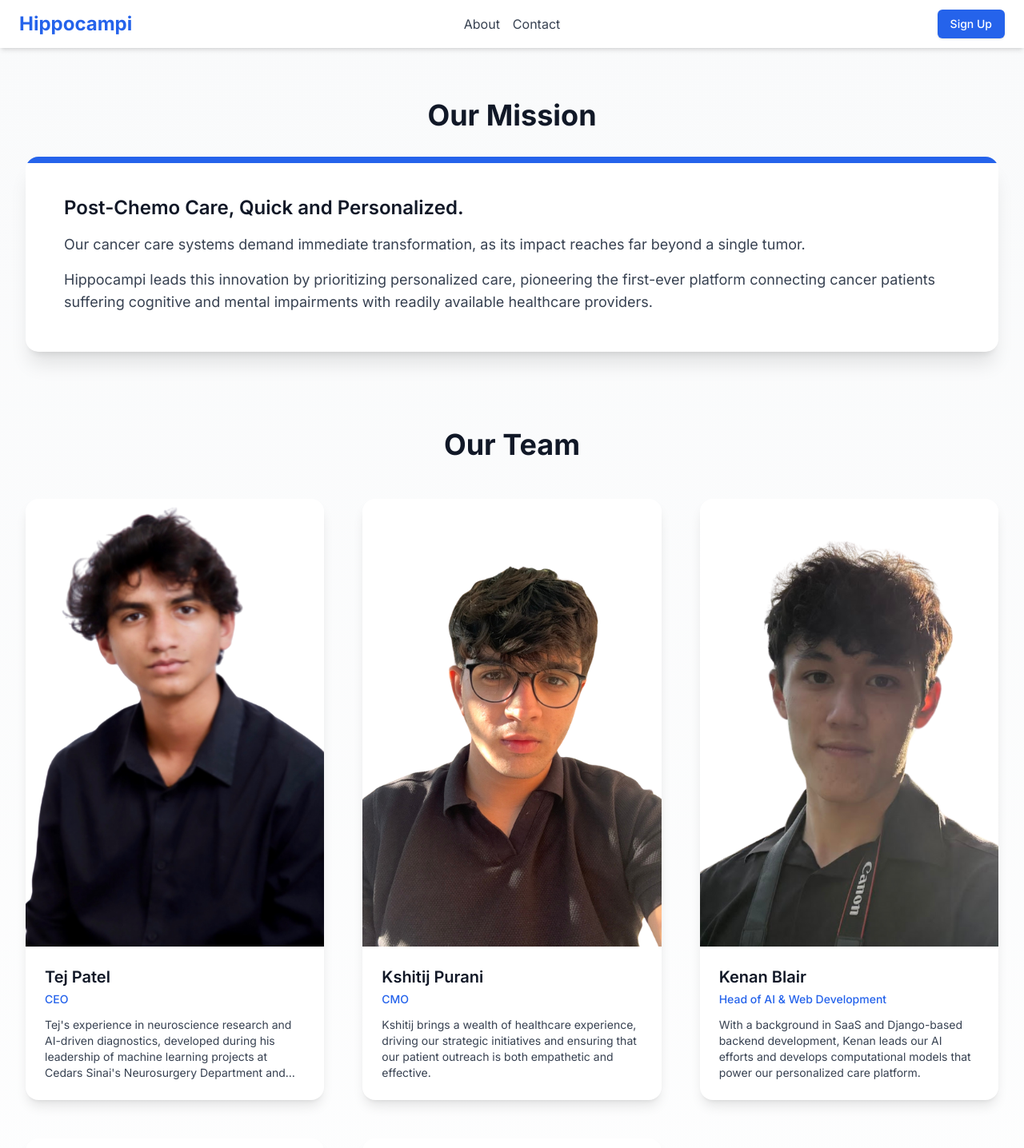
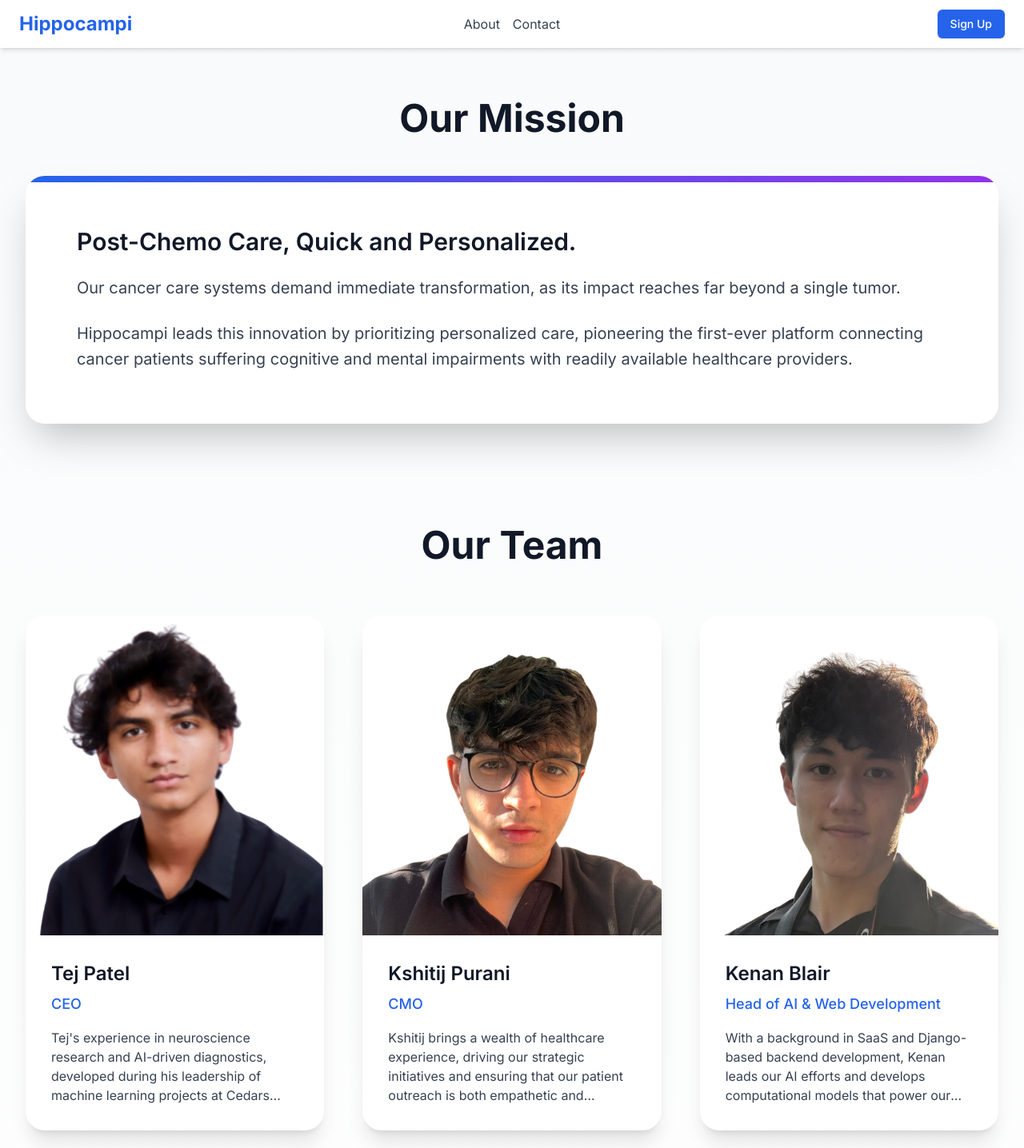
Before and after one commit to hippocampi-dev/hippocampi, a Next.js app: page /about in a window 1280 px wide. Shown: the top 1436 px of the page at 80% size. Built offline with nearby package versions, Linux system fonts and the light colour scheme; no server answers.

Commit message:
updated kshitij image and fixed sizing

```diff
--- a/src/app/(home)/about/page.tsx
+++ b/src/app/(home)/about/page.tsx
@@ -51,15 +51,15 @@ export default function AboutPage() {
       <Header />
       <main className="container mx-auto px-4 py-16 sm:px-6 lg:px-8">
         {/* Mission Section */}
-        <section className="mb-24">
-          <h1 className="text-4xl font-bold text-gray-900 mb-8 text-center animate-fade-in">Our Mission</h1>
-          <div className="bg-white rounded-2xl shadow-xl p-8 md:p-12 relative overflow-hidden animate-fade-in-up">
-            <div className="absolute top-0 left-0 w-full h-2 bg-blue-600"></div>
-            <h2 className="text-2xl font-semibold text-gray-900 mb-4">Post-Chemo Care, Quick and Personalized.</h2>
-            <p className="text-lg text-gray-700 mb-4">
+        <section className="mb-32">
+          <h1 className="text-5xl font-bold text-gray-900 mb-12 text-center animate-fade-in">Our Mission</h1>
+          <div className="bg-white rounded-3xl shadow-2xl p-10 md:p-16 relative overflow-hidden animate-fade-in-up">
+            <div className="absolute top-0 left-0 w-full h-2 bg-gradient-to-r from-blue-600 to-purple-600"></div>
+            <h2 className="text-3xl font-semibold text-gray-900 mb-6">Post-Chemo Care, Quick and Personalized.</h2>
+            <p className="text-xl text-gray-700 mb-6 leading-relaxed">
               Our cancer care systems demand immediate transformation, as its impact reaches far beyond a single tumor.
             </p>
-            <p className="text-lg text-gray-700">
+            <p className="text-xl text-gray-700 leading-relaxed">
               Hippocampi leads this innovation by prioritizing personalized care, pioneering the first-ever platform
               connecting cancer patients suffering cognitive and mental impairments with readily available healthcare
               providers.
@@ -69,23 +69,30 @@ export default function AboutPage() {
 
         {/* Team Section */}
         <section>
-          <h2 className="text-4xl font-bold text-gray-900 mb-12 text-center animate-fade-in">Our Team</h2>
+          <h2 className="text-5xl font-bold text-gray-900 mb-16 text-center animate-fade-in">Our Team</h2>
           <div className="grid grid-cols-1 md:grid-cols-2 lg:grid-cols-3 gap-12 animate-fade-in-stagger">
             {teamMembers.map((member, index) => (
               <div
                 key={member.name}
-                className="bg-white rounded-2xl shadow-lg overflow-hidden transform transition-all duration-300 hover:scale-105 hover:shadow-2xl"
+                className="bg-white rounded-3xl shadow-xl overflow-hidden transform transition-all duration-300 hover:scale-105 hover:shadow-2xl"
               >
-                <Link href={member.link} className="block relative h-[560px] overflow-hidden" target="_blank">
-                  <Image src={member.image || "/placeholder.svg"} alt={member.name} fill className="object-cover" />
-                  <div className="absolute inset-0 bg-gradient-to-t from-black/60 to-transparent transition-opacity duration-300 opacity-0 hover:opacity-100 flex items-end justify-center pb-4">
-                    <span className="text-white text-lg font-semibold">View Profile</span>
+                <Link href={member.link} className="block relative h-[400px] overflow-hidden" target="_blank">
+                  <Image
+                    src={member.image || "/placeholder.svg"}
+                    alt={member.name}
+                    fill
+                    className="object-cover object-top"
+                  />
+                  <div className="absolute inset-0 bg-gradient-to-t from-black/70 to-transparent transition-opacity duration-300 opacity-0 hover:opacity-100 flex items-end justify-center pb-6">
+                    <span className="text-white text-lg font-semibold bg-blue-600 px-4 py-2 rounded-full">
+                      View Profile
+                    </span>
                   </div>
                 </Link>
-                <div className="p-6">
-                  <h3 className="text-xl font-semibold text-gray-900 mb-1">{member.name}</h3>
-                  <p className="text-sm font-medium text-blue-600 mb-3">{member.role}</p>
-                  <p className="text-gray-700 text-sm line-clamp-4">{member.description}</p>
+                <div className="p-8">
+                  <h3 className="text-2xl font-semibold text-gray-900 mb-2">{member.name}</h3>
+                  <p className="text-lg font-medium text-blue-600 mb-4">{member.role}</p>
+                  <p className="text-gray-700 text-base line-clamp-4">{member.description}</p>
                 </div>
               </div>
             ))}
```
Also changed, not shown: public/team/kshitij.png.
